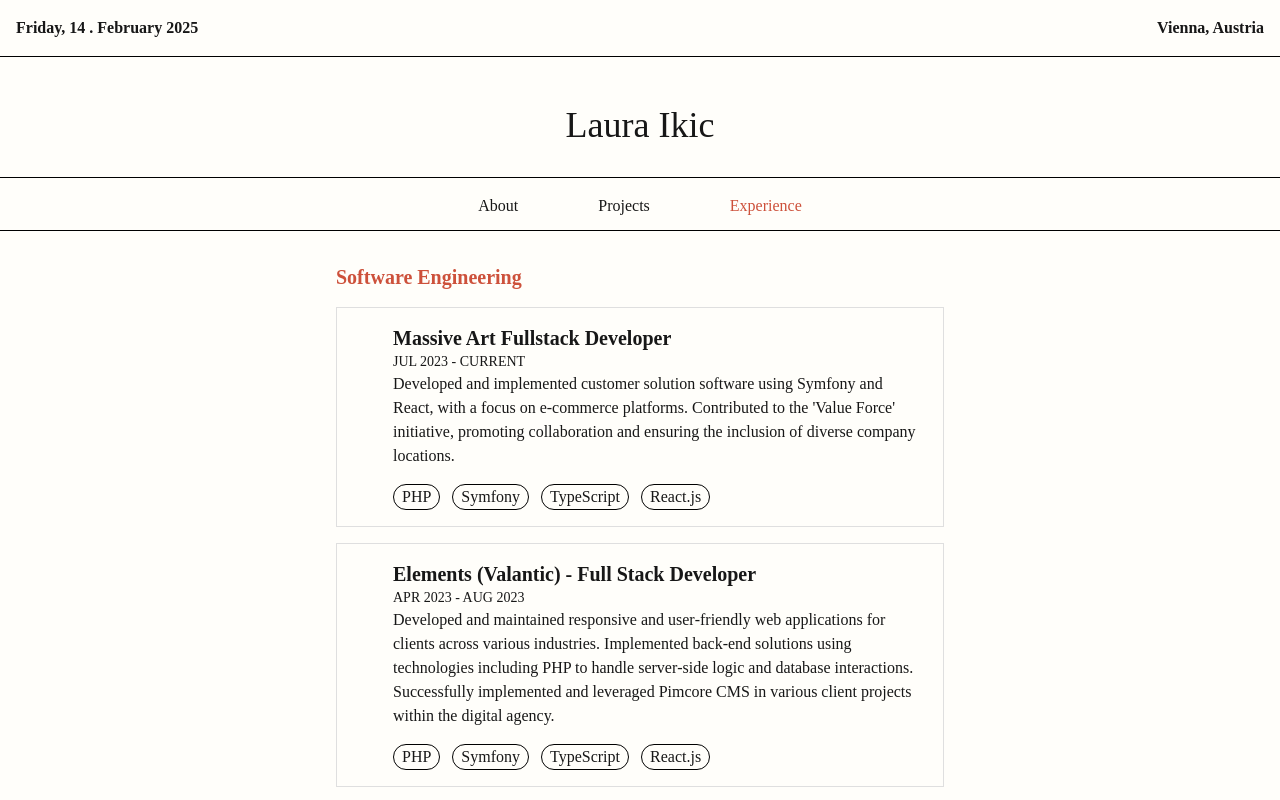
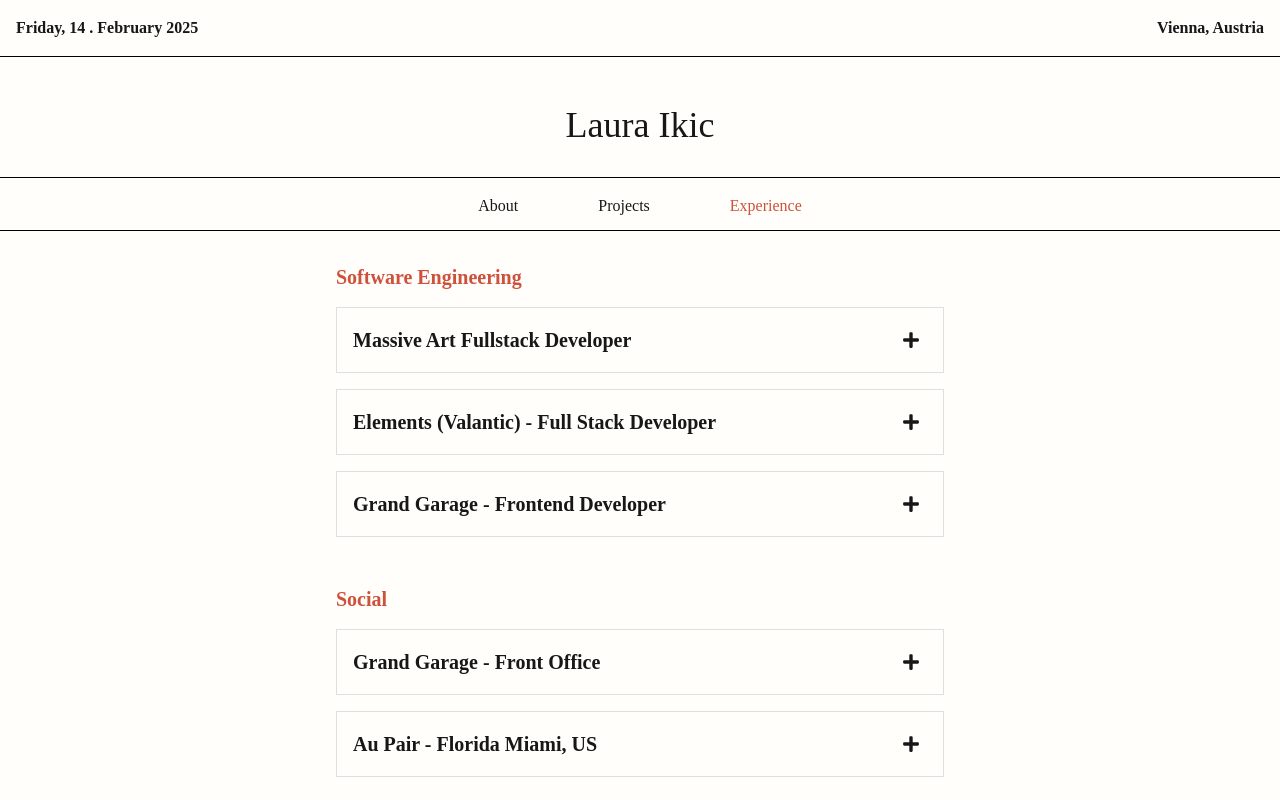
Before and after one commit to LauraIkic/portfolio, a Next.js app: page /experience in a window 1280 px wide. Shown: the top 800 px of the page. Built offline with nearby package versions, Linux system fonts and the light colour scheme.

Commit message:
Add AccordionItem for experience page.

```diff
--- a/package.json
+++ b/package.json
@@ -15,6 +15,7 @@
     "next-router-mock": "^0.9.13",
     "react": "^19.0.0",
     "react-dom": "^19.0.0",
+    "react-icons": "^5.5.0",
     "react-router-dom": "^7.1.5"
   },
   "devDependencies": {
--- /dev/null
+++ b/src/app/components/AccordionItem.tsx
@@ -0,0 +1,70 @@
+import { useState } from 'react';
+import { FaPlus, FaMinus } from 'react-icons/fa';
+import Marker from './Marker';
+
+interface LinkProps {
+    title: string;
+    image: string;
+    type: string;
+    link: string;
+}
+
+interface ProjectProps {
+    project: {
+        name: string;
+        title: string;
+        image: string;
+        date: string;
+        description: string;
+        icon: string;
+        tools: string[];
+        links: LinkProps[];
+    };
+}
+
+const AccordionItem = ({ project }: ProjectProps) => {
+    const { title, date, description, tools } = project;
+    const [isOpen, setIsOpen] = useState(false);
+
+    const toggleAccordion = () => setIsOpen(!isOpen);
+
+    return (
+        <article className="m-4 border border-[#DFDFDF] p-4 transition-all duration-300">
+            <div
+                className="cursor-pointer flex justify-between items-center"
+                onClick={toggleAccordion}
+            >
+                <h3 className="md:text-xl font-semibold">{title}</h3>
+                <span
+                    className={`w-8 h-8 flex items-center justify-center rounded-full transition-transform duration-300
+                        ${isOpen ? 'rotate-180' : 'rotate-0'}`}
+                >
+                    {isOpen ? (
+                        <FaMinus className="text-lg" />
+                    ) : (
+                        <FaPlus className="text-lg" />
+                    )}
+                </span>
+            </div>
+
+            {isOpen && (
+                <div className="flex flex-col">
+                    <div className="flex flex-col">
+                        <header className="mb-4 mt-2 pt-2 border-t">
+                            {date && <p className="text-gray-600">{date}</p>}
+                            <p className="text-gray-700">{description}</p>
+                        </header>
+                        <section className="flex flex-wrap gap-2 ">
+                                {tools.map((tool, index) => (
+                                    <Marker key={index} marker={tool}/>
+                                ))}
+                        </section>
+                    </div>
+
+                </div>
+            )}
+        </article>
+    );
+};
+
+export {AccordionItem};
--- a/src/app/experience/page.tsx
+++ b/src/app/experience/page.tsx
@@ -1,19 +1,17 @@
+'use client';
 import experienceData from './experience.json';
-import {Item} from '../components/Item';
-import Link from "next/link";
+import {AccordionItem} from "@/app/components/AccordionItem";
 
 export default function Page() {
     return (
-        <div className="lg:w-1/2 sm-w-full mx-auto">
+        <div className="lg:w-1/2 sm:w-full mx-auto">
             {experienceData.map((category) => (
                 <div key={category.title}>
                     <h2 className="pl-4 pt-8 text-xl font-bold text-secondary">{category.title}</h2>
                     {
-                        category.items.map((reference)=>
-                            <Link href={reference.externalLink} key={reference.name} target="_blank">
-                                <Item key={reference.name} project={reference} />
-                            </Link>
-                        )
+                        category.items.map((reference) => (
+                           <AccordionItem key={reference.name} project={reference} />
+                        ))
                     }
                 </div>
             ))}
```
Also changed, not shown: 1 other file (tests, documents, lock files or other folders).
